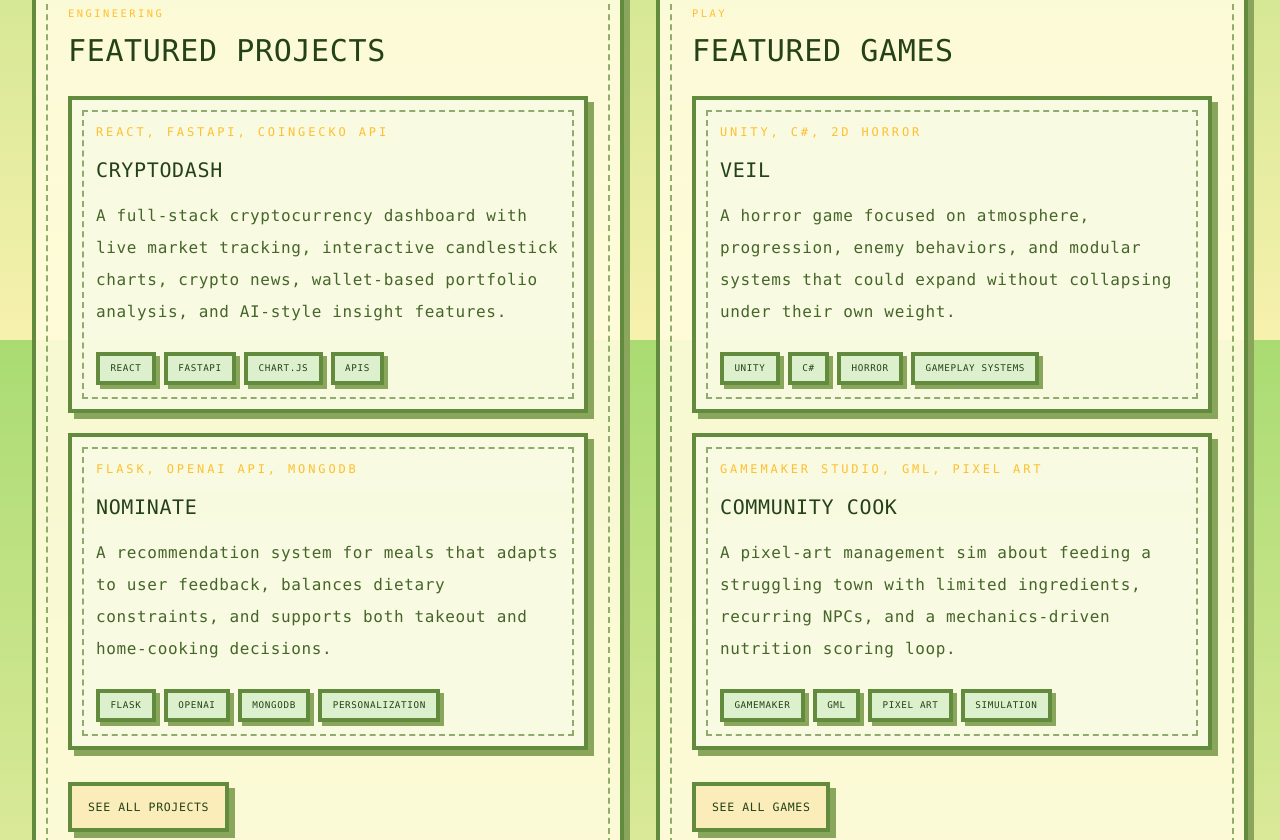
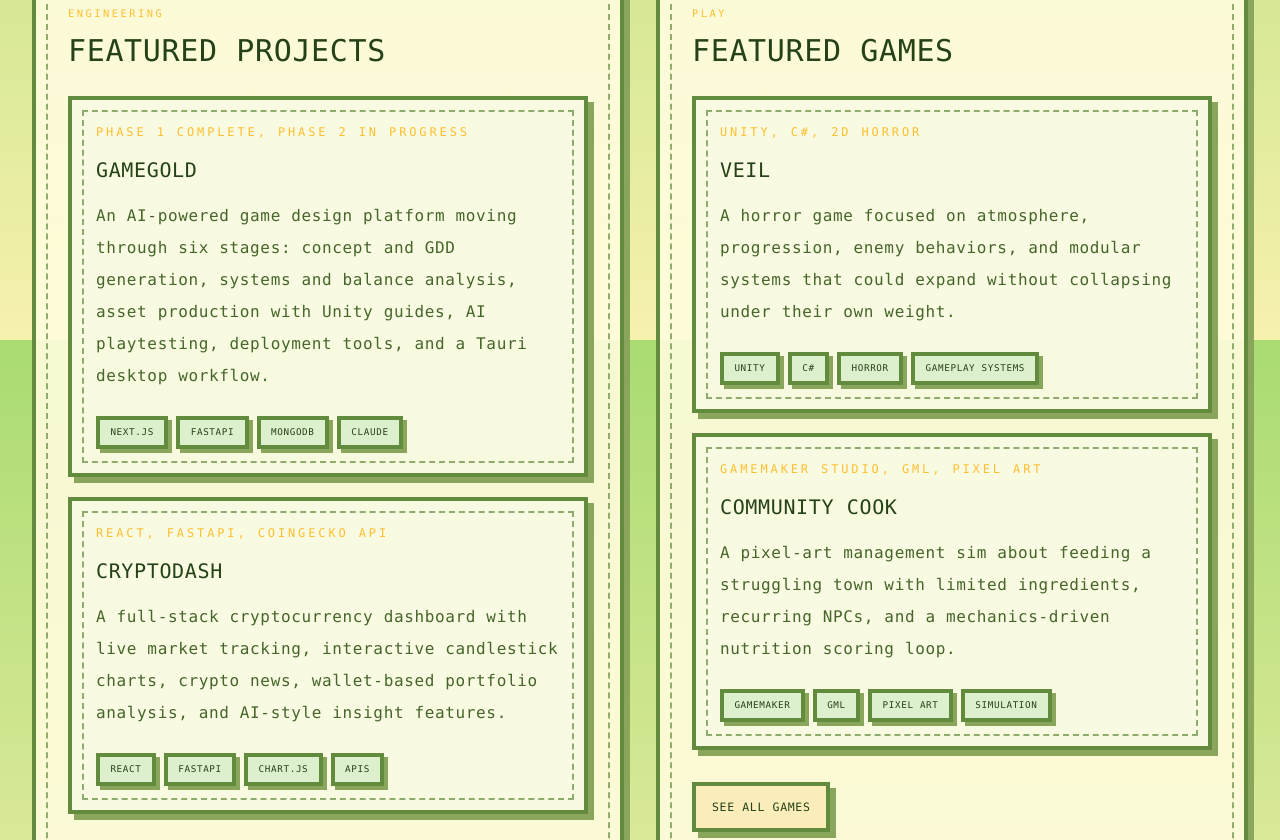
Before and after one commit to MihirSahu14/portfolio, a Next.js app: page / in a window 1280 px wide. Shown: the part 2060-2900 px from the top of the page. Built offline with nearby package versions, Linux system fonts and the light colour scheme.

Commit message:
Update portfolio projects and resume

```diff
--- a/src/data/site.ts
+++ b/src/data/site.ts
@@ -92,6 +92,14 @@ export const homeHighlights: FeatureCard[] = [
 ];
 
 export const featuredProjects: FeatureCard[] = [
+  {
+    title: "GameGold",
+    subtitle: "Phase 1 Complete, Phase 2 In Progress",
+    description:
+      "An AI-powered game design platform moving through six stages: concept and GDD generation, systems and balance analysis, asset production with Unity guides, AI playtesting, deployment tools, and a Tauri desktop workflow.",
+    tags: ["Next.js", "FastAPI", "MongoDB", "Claude"],
+    href: "https://github.com/MihirSahu14/GameGold",
+  },
   {
     title: "CryptoDash",
     subtitle: "React, FastAPI, CoinGecko API",
```
Also changed, not shown: 1 other file (tests, documents, lock files or other folders).
